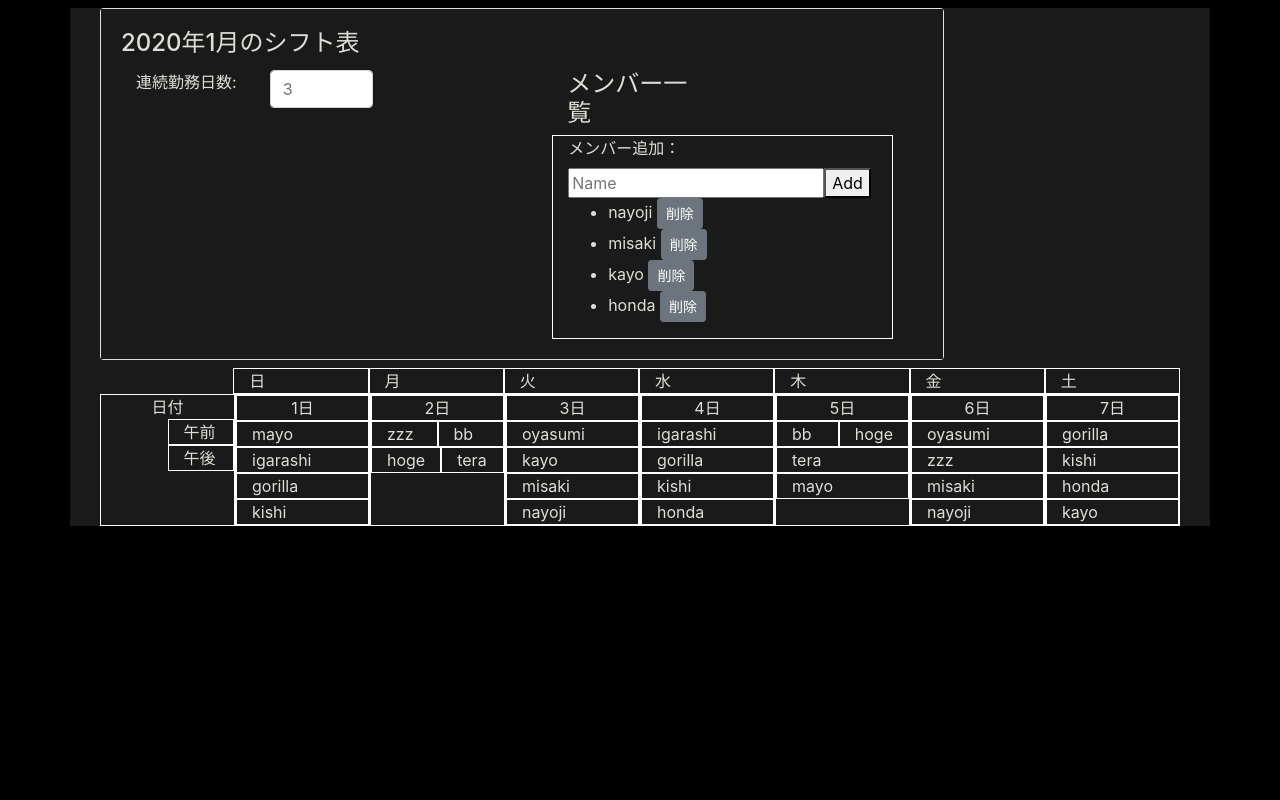
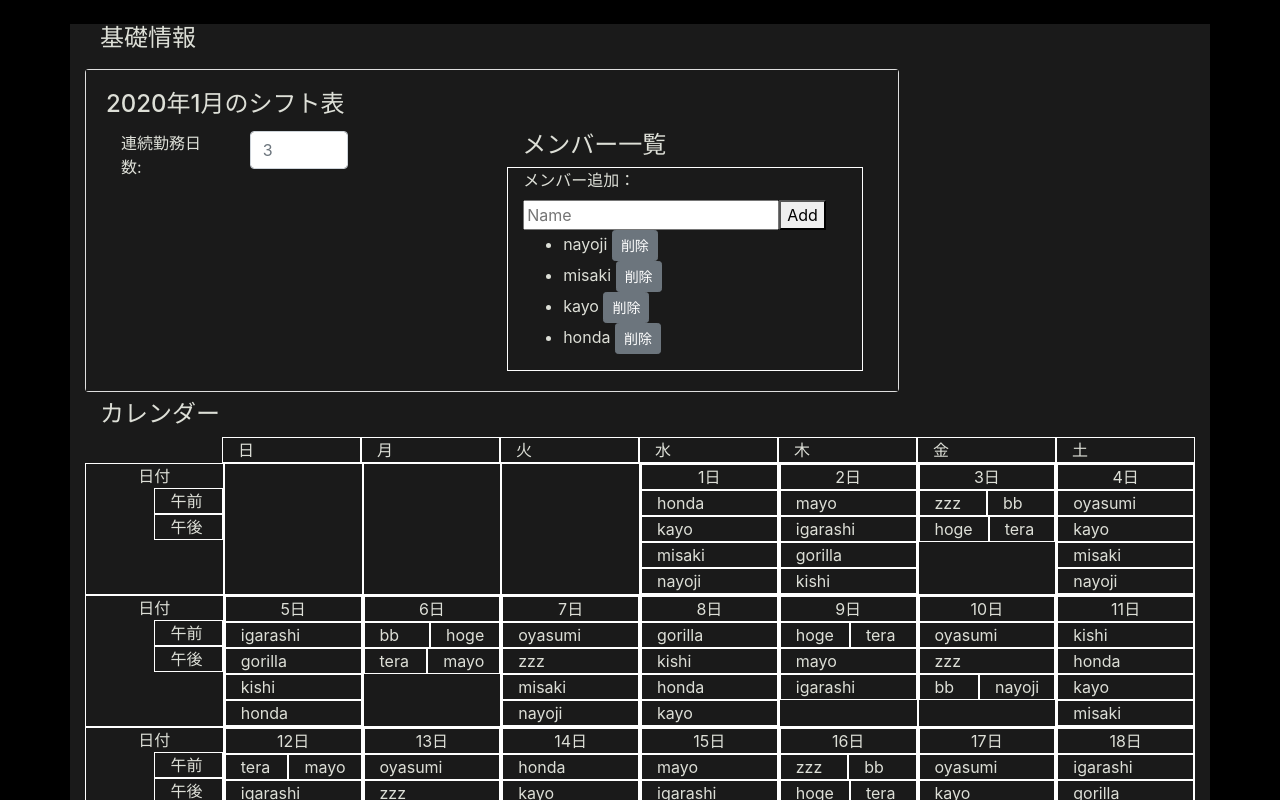
Before and after one commit to twitchNayoji/scheduleapp-web, a Vue app: page /1 in a window 1280 px wide. Shown: the top 800 px of the page. Built offline with nearby package versions, Linux system fonts and the light colour scheme.

Commit message:
１か月分のシフト表を表示

```diff
--- a/package.json
+++ b/package.json
@@ -9,9 +9,11 @@
     "lint": "vue-cli-service lint"
   },
   "dependencies": {
+    "@types/moment": "^2.13.0",
     "bootstrap": "^4.5.0",
     "bootstrap-vue": "^2.14.0",
     "core-js": "^3.6.4",
+    "moment": "^2.26.0",
     "vue": "^2.6.11",
     "vue-class-component": "^7.2.3",
     "vue-property-decorator": "^8.4.1",
--- a/src/components/ShiftCalendar.vue
+++ b/src/components/ShiftCalendar.vue
@@ -10,7 +10,7 @@
       <b-col class="border border-white">金</b-col>
       <b-col class="border border-white">土</b-col>
     </b-row>
-    <b-row>
+    <b-row v-for="(weekItem,rowindex) of weeks" :key="rowindex">
       <b-col class="border border-white">
         <b-row>
           <b-col cols="12" class="text-center">日付</b-col>
@@ -24,9 +24,8 @@
           <b-col class="border border-white" cols="6">午後</b-col>
         </b-row>
       </b-col>
-      <b-col class="border border-white" v-for="(rowitem,rowindex) of 7" v-bind:key="rowindex" >
-        <!-- Todo 4週間分出す-->
-        <ShiftCalendarDay :day="rowindex+1" :members="shiftcalresult.reslt.daysMembers[rowitem].member" />
+      <b-col class="border border-white" v-for="(rowitem,rowindex) of 7" v-bind:key="rowindex">
+        <ShiftCalendarDay :day="weekItem[rowitem-1].day" :members="weekItem[rowitem-1].member" />
       </b-col>
     </b-row>
   </b-container>
@@ -36,19 +35,71 @@
 <script lang="ts">
 import { Component, Prop, Vue } from "vue-property-decorator";
 import ShiftCalendarDay from "@/components/ShiftCalendarDay.vue";
+import moment from "moment";
 
 @Component({ components: { ShiftCalendarDay } })
 export default class ShiftCalendar extends Vue {
+  // Weeks取得
+  get weeks() {
+    // yyyy
+    let dayStr: string = "" + this.shiftcalresult.reslt.year;
+    dayStr += "-";
+    // yyyy-m
+    dayStr += this.shiftcalresult.reslt.month;
+    // yyyy-m-d
+    dayStr += "-1";
+    const dayOfTheWeek: number = moment(dayStr, "YYYY-M-D").day();
+
+    // typeだと問題なし
+    type Day = {
+      day: number | null;
+      member: string[][];
+    };
+    const weeks = [];
+    let week = Array<Day>();
+    const blankDay: Day = {
+      day: null,
+      member: [
+        ["", ""],
+        ["", ""]
+      ]
+    };
+    //月初
+    for (let i = 0; i < dayOfTheWeek; i++) {
+      //dayOfTheWeekが土曜（6）の場合に、最大6個pushされる
+      week.push(blankDay);
+    }
+    //月中
+    this.shiftcalresult.reslt.daysMembers.forEach(daymember => {
+      week.push(daymember);
+      if (week.length >= 7) {
+        weeks.push(week);
+        week = Array<Day>();
+      }
+    });
+
+    //月末 最後のweekに詰めなおしてpush
+    if (week.length > 0 && week.length < 7) {
+      while (week.length < 7) {
+        week.push(blankDay);
+      }
+      weeks.push(week);
+    }
+    return weeks;
+  }
+
   // dayonemember
   // Todo しばらくこのまま使用する場合は、ファイルにしたほうがよい
   shiftcalresult = {
     reslt: {
+      year: 2020,
       month: 1,
       DoW: "1",
       dayNum: 30,
       peoplePerDay: 2,
       daysMembers: [
         {
+          day: 1,
           member: [
             ["honda", "kayo"],
             ["misaki", "nayoji"]
@@ -57,6 +108,7 @@ export default class ShiftCalendar extends Vue {
           memTotals: {}
         },
         {
+          day: 2,
           member: [
             ["mayo", "igarashi"],
             ["gorilla", "kishi"]
@@ -65,6 +117,7 @@ export default class ShiftCalendar extends Vue {
           memTotals: {}
         },
         {
+          day: 3,
           member: [
             ["zzz", "bb"],
             ["hoge", "tera"]
@@ -73,6 +126,7 @@ export default class ShiftCalendar extends Vue {
           memTotals: {}
         },
         {
+          day: 4,
           member: [
             ["oyasumi", "kayo"],
             ["misaki", "nayoji"]
@@ -81,6 +135,7 @@ export default class ShiftCalendar extends Vue {
           memTotals: {}
         },
         {
+          day: 5,
           member: [
             ["igarashi", "gorilla"],
             ["kishi", "honda"]
@@ -89,6 +144,7 @@ export default class ShiftCalendar extends Vue {
           memTotals: {}
         },
         {
+          day: 6,
           member: [
             ["bb", "hoge"],
             ["tera", "mayo"]
@@ -97,6 +153,7 @@ export default class ShiftCalendar extends Vue {
           memTotals: {}
         },
         {
+          day: 7,
           member: [
             ["oyasumi", "zzz"],
             ["misaki", "nayoji"]
@@ -105,6 +162,7 @@ export default class ShiftCalendar extends Vue {
           memTotals: {}
         },
         {
+          day: 8,
           member: [
             ["gorilla", "kishi"],
             ["honda", "kayo"]
@@ -113,6 +171,7 @@ export default class ShiftCalendar extends Vue {
           memTotals: {}
         },
         {
+          day: 9,
           member: [
             ["hoge", "tera"],
             ["mayo", "igarashi"]
@@ -121,6 +180,7 @@ export default class ShiftCalendar extends Vue {
           memTotals: {}
         },
         {
+          day: 10,
           member: [
             ["oyasumi", "zzz"],
             ["bb", "nayoji"]
@@ -129,6 +189,7 @@ export default class ShiftCalendar extends Vue {
           memTotals: {}
         },
         {
+          day: 11,
           member: [
             ["kishi", "honda"],
             ["kayo", "misaki"]
@@ -137,6 +198,7 @@ export default class ShiftCalendar extends Vue {
           memTotals: {}
         },
         {
+          day: 12,
           member: [
             ["tera", "mayo"],
             ["igarashi", "gorilla"]
@@ -145,6 +207,7 @@ export default class ShiftCalendar extends Vue {
           memTotals: {}
         },
         {
+          day: 13,
           member: [
             ["oyasumi", "zzz"],
             ["bb", "hoge"]
@@ -153,6 +216,7 @@ export default class ShiftCalendar extends Vue {
           memTotals: {}
         },
         {
+          day: 14,
           member: [
             ["honda", "kayo"],
             ["misaki", "nayoji"]
@@ -161,6 +225,7 @@ export default class ShiftCalendar extends Vue {
           memTotals: {}
         },
         {
+          day: 15,
           member: [
             ["mayo", "igarashi"],
             ["gorilla", "kishi"]
@@ -169,6 +234,7 @@ export default class ShiftCalendar extends Vue {
           memTotals: {}
         },
         {
+          day: 16,
           member: [
             ["zzz", "bb"],
             ["hoge", "tera"]
@@ -177,6 +243,7 @@ export default class ShiftCalendar extends Vue {
           memTotals: {}
         },
         {
+          day: 17,
           member: [
             ["oyasumi", "kayo"],
             ["misaki", "nayoji"]
@@ -185,6 +252,7 @@ export default class ShiftCalendar extends Vue {
           memTotals: {}
         },
         {
+          day: 18,
           member: [
             ["igarashi", "gorilla"],
             ["kishi", "honda"]
@@ -193,6 +261,7 @@ export default class ShiftCalendar extends Vue {
           memTotals: {}
         },
         {
+          day: 19,
           member: [
             ["bb", "hoge"],
             ["tera", "mayo"]
@@ -201,6 +270,7 @@ export default class ShiftCalendar extends Vue {
           memTotals: {}
         },
         {
+          day: 20,
           member: [
             ["oyasumi", "zzz"],
             ["misaki", "nayoji"]
@@ -209,6 +279,7 @@ export default class ShiftCalendar extends Vue {
           memTotals: {}
         },
         {
+          day: 21,
           member: [
             ["gorilla", "kishi"],
             ["honda", "kayo"]
@@ -217,6 +288,7 @@ export default class ShiftCalendar extends Vue {
           memTotals: {}
         },
         {
+          day: 22,
           member: [
             ["hoge", "tera"],
             ["mayo", "igarashi"]
@@ -225,6 +297,7 @@ export default class ShiftCalendar extends Vue {
           memTotals: {}
         },
         {
+          day: 23,
           member: [
             ["oyasumi", "zzz"],
             ["bb", "nayoji"]
@@ -233,6 +306,7 @@ export default class ShiftCalendar extends Vue {
           memTotals: {}
         },
         {
+          day: 24,
           member: [
             ["kishi", "honda"],
             ["kayo", "misaki"]
@@ -241,6 +315,7 @@ export default class ShiftCalendar extends Vue {
           memTotals: {}
         },
         {
+          day: 25,
           member: [
             ["tera", "mayo"],
             ["igarashi", "gorilla"]
@@ -249,6 +324,7 @@ export default class ShiftCalendar extends Vue {
           memTotals: {}
         },
         {
+          day: 26,
           member: [
             ["oyasumi", "zzz"],
             ["bb", "hoge"]
@@ -257,6 +333,7 @@ export default class ShiftCalendar extends Vue {
           memTotals: {}
         },
         {
+          day: 27,
           member: [
             ["honda", "kayo"],
             ["misaki", "nayoji"]
@@ -265,6 +342,7 @@ export default class ShiftCalendar extends Vue {
           memTotals: {}
         },
         {
+          day: 28,
           member: [
             ["mayo", "igarashi"],
             ["gorilla", "kishi"]
@@ -273,6 +351,7 @@ export default class ShiftCalendar extends Vue {
           memTotals: {}
         },
         {
+          day: 29,
           member: [
             ["zzz", "bb"],
             ["hoge", "tera"]
@@ -281,6 +360,7 @@ export default class ShiftCalendar extends Vue {
           memTotals: {}
         },
         {
+          day: 30,
           member: [
             ["oyasumi", "kayo"],
             ["misaki", "nayoji"]
--- a/src/components/ShiftCalendarDay.vue
+++ b/src/components/ShiftCalendarDay.vue
@@ -1,14 +1,20 @@
 <template>
   <div>
-    <b-row>
-      <b-col cols="12" class="border border-white text-center">{{day}}日</b-col>
-    </b-row>
+    <template v-if="validDay">
+      <b-row>
+        <b-col cols="12" class="border border-white text-center">{{ dayLabel}}</b-col>
+      </b-row>
+      <b-row v-for="(rowitem,rowindex) of members" v-bind:key="rowindex">
+        <b-col
+          class="border border-white"
+          v-for="(item,colindex) of rowitem"
+          v-bind:key="colindex"
+        >{{item}}</b-col>
+      </b-row>
+    </template>
+    <template v-else>
 
-    <b-row v-for="(rowitem,rowindex) of members" v-bind:key="rowindex">
-      <b-col class="border border-white" v-for="(item,colindex) of rowitem" v-bind:key="colindex">
-          {{item}}
-      </b-col>
-    </b-row>
+    </template>
   </div>
 </template>
 
@@ -23,6 +29,13 @@ export default class ShiftCalendarDay extends Vue {
   @Prop() private day!: number;
   // メンバー
   @Prop() private members!: string[][];
+
+  get validDay() {
+    return true && this.day;
+  }
+  get dayLabel() {
+    return this.day ? this.day + "日" : "";
+  }
 }
 </script>
 
--- a/src/components/ShiftInfo.vue
+++ b/src/components/ShiftInfo.vue
@@ -23,9 +23,6 @@
         </b-card-text>
       </b-card>
     </b-row>
-    <b-row>
-      <ShiftCalendar />
-    </b-row>
   </b-container>
 </template>
 
@@ -33,7 +30,6 @@
 import { Component, Prop, Vue } from "vue-property-decorator";
 import ShiftInfoHeader from "@/components/ShiftInfoHeader.vue";
 import ShiftInfoMembers from "@/components/ShiftInfoMembers.vue";
-import ShiftCalendar from "@/components/ShiftCalendar.vue";
 
 function getSchedule(hashid: string) {
   // Todo Apiを叩いてスケジュールを取得
@@ -89,7 +85,7 @@ function getSchedule(hashid: string) {
   };
 }
 
-@Component({ components: { ShiftInfoHeader, ShiftInfoMembers, ShiftCalendar } })
+@Component({ components: { ShiftInfoHeader, ShiftInfoMembers } })
 export default class ShiftInfo extends Vue {
   //Propは引数的な感じ
   @Prop() private hashid!: string;
--- a/src/components/ShiftInfoMembers.vue
+++ b/src/components/ShiftInfoMembers.vue
@@ -1,13 +1,5 @@
 <template>
-  <b-container>
-    <b-col>
-      <b-row>
-        <b-col>
-          <h4>メンバー一覧</h4>
-        </b-col>
-        <b-col></b-col>
-      </b-row>
-      <b-row>
+  <TitleFrame title="メンバー一覧">
     <b-col class="border border-white">
       <form v-on:submit.prevent="addNewMember">
         <label for="new-member">メンバー追加：</label>
@@ -21,15 +13,14 @@
         </li>
       </ul>
     </b-col>
-      </b-row>
-    </b-col>
-  </b-container>
+  </TitleFrame>
 </template>
 
 <script lang="ts">
 import { Component, Prop, Vue } from "vue-property-decorator";
+import TitleFrame from "@/components/TitleFrame.vue";
 
-@Component
+@Component({ components: { TitleFrame } })
 export default class ShiftInfoMembers extends Vue {
   //Propは引数的な感じ
   @Prop() private inputmembers!: [
--- /dev/null
+++ b/src/components/TitleFrame.vue
@@ -0,0 +1,26 @@
+<template>
+  <b-container>
+      <b-row>
+        <b-col>
+          <h4>{{title}}</h4>
+        </b-col>
+      </b-row>
+      <b-row>
+          <slot></slot>
+      </b-row>
+  </b-container>
+</template>
+
+<script lang="ts">
+import { Component, Prop, Vue } from "vue-property-decorator";
+
+@Component
+export default class TitleFrame extends Vue {
+  //Propは引数的な感じ
+  @Prop() private title!: string;
+}
+</script>
+
+<!-- Add "scoped" attribute to limit CSS to this component only -->
+<style scoped>
+</style>
--- a/src/views/Shift.vue
+++ b/src/views/Shift.vue
@@ -1,15 +1,24 @@
 <template>
-  <div class="Shift container-fluid" >
-    <ShiftInfo :test = "$route.params.hashid"/>
+  <div class="mt-4 mb-4">
+    <TitleFrame title="基礎情報">
+      <ShiftInfo :test="$route.params.hashid" />
+    </TitleFrame>
+    <TitleFrame title="カレンダー">
+      <ShiftCalendar />
+    </TitleFrame>
   </div>
 </template>
 <script>
-import ShiftInfo from '@/components/ShiftInfo.vue'
+import ShiftInfo from "@/components/ShiftInfo.vue";
+import ShiftCalendar from "@/components/ShiftCalendar.vue";
+import TitleFrame from "@/components/TitleFrame.vue";
 
 export default {
-  name: 'Shift',
+  name: "Shift",
   components: {
-    ShiftInfo
+    ShiftInfo,
+    ShiftCalendar,
+    TitleFrame
   }
-}
+};
 </script>
```
Also changed, not shown: 1 other file (tests, documents, lock files or other folders). Lines whose indentation alone changed are shown as unchanged.
